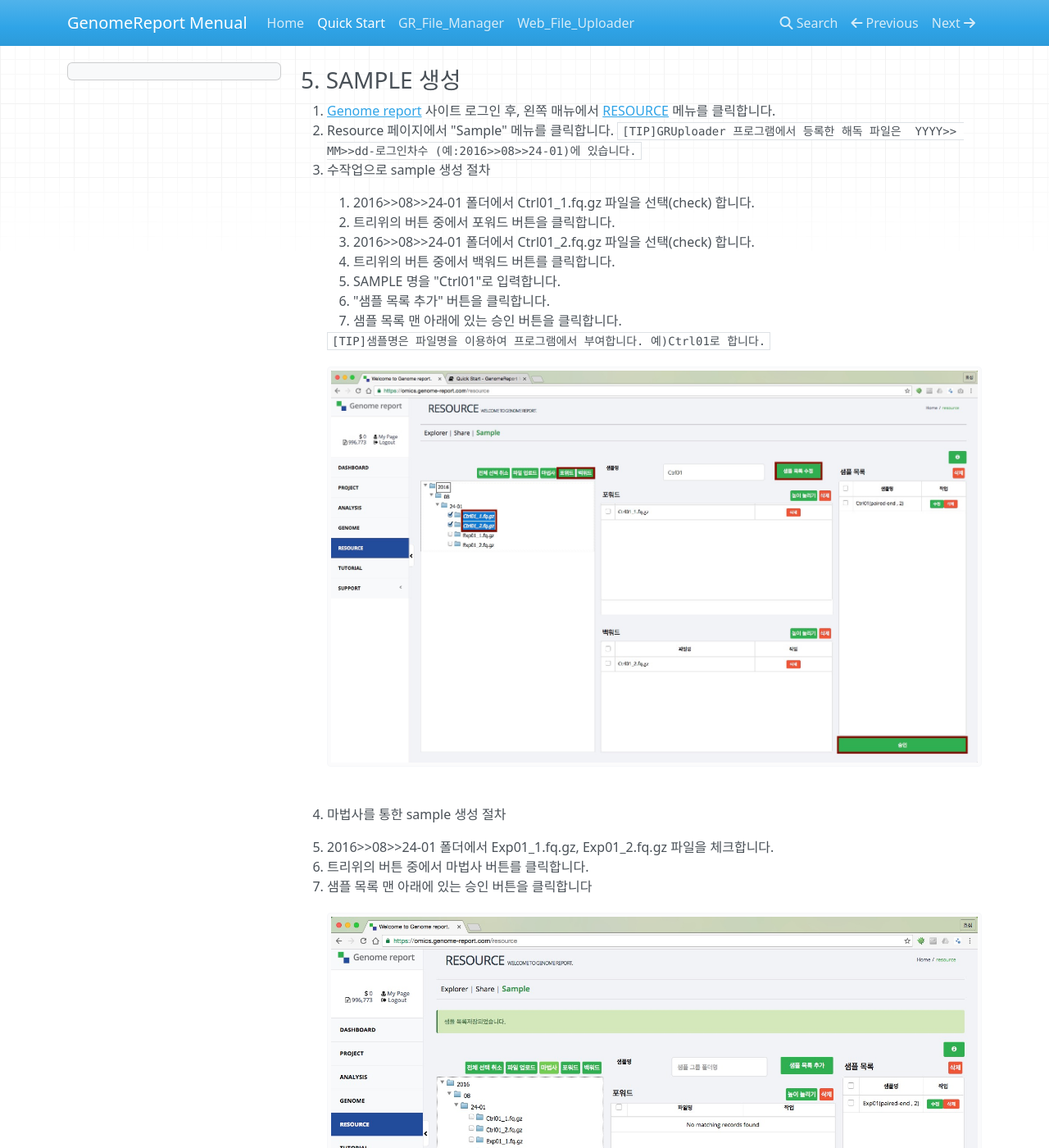
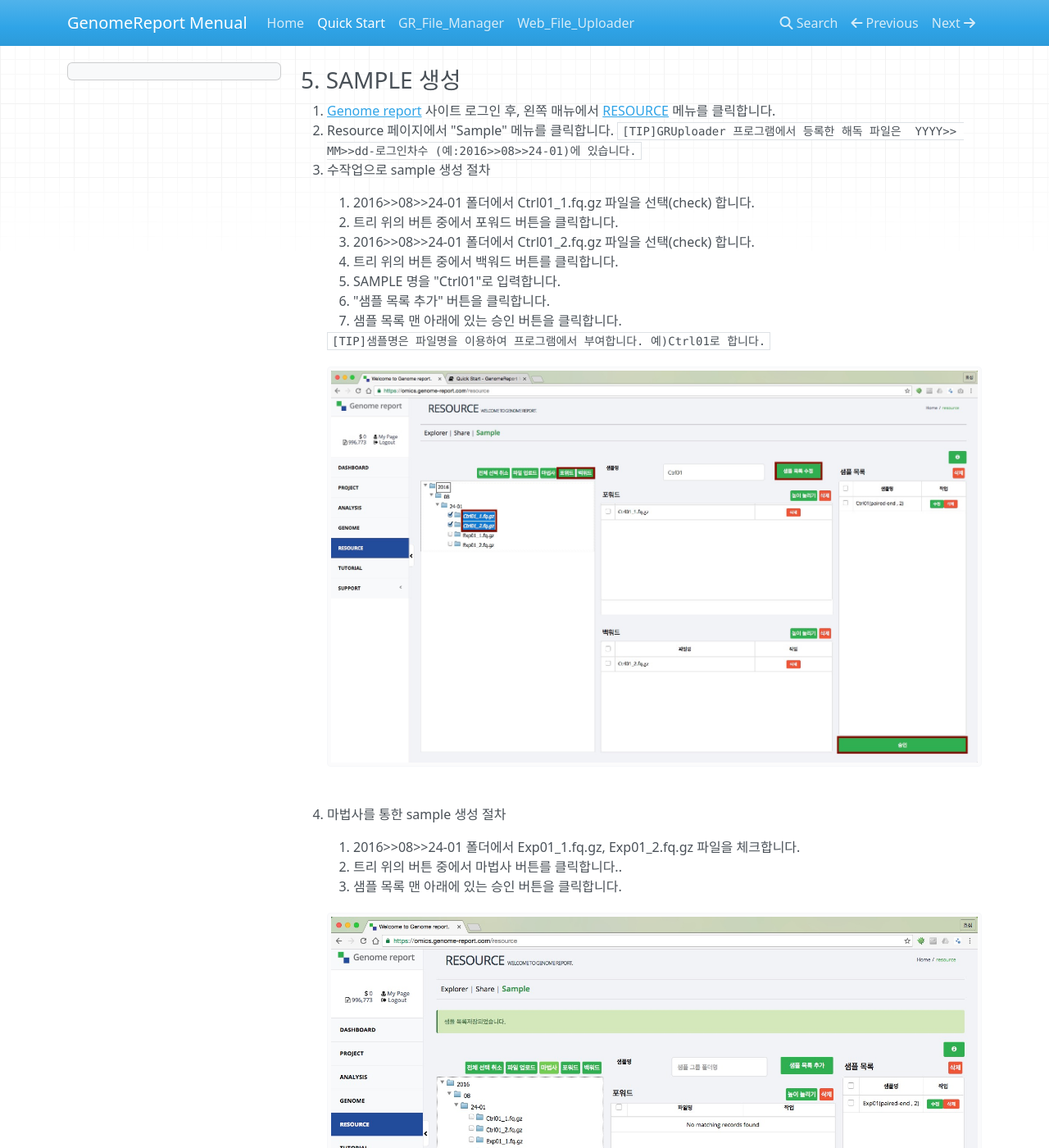
Before and after one commit to genomereport/gimanual, an MkDocs documentation site: the page built from docs/Quick_Start.md, in a window 1280 px wide and 1400 px high, scrolled down 2881 px. Shown: the whole window at 82% size. Built offline with MkDocs 1.6.1, drawn with Linux system fonts in a browser that asks for light colours; nearby versions of some CDN libraries; old or Windows-style settings are respelled for this version of MkDocs; some of the changed text lies outside the part shown.

Commit message:
튜트리얼 수정

`````diff
--- a/docs/Quick_Start.md
+++ b/docs/Quick_Start.md
@@ -74,9 +74,9 @@
      ````
 3. 수작업으로 sample 생성 절차
     1. 2016>>08>>24-01 폴더에서 Ctrl01_1.fq.gz 파일을 선택(check) 합니다.
-    1. 트리위의 버튼 중에서 포워드 버튼을 클릭합니다.
+    1. 트리 위의 버튼 중에서 포워드 버튼을 클릭합니다.
     1. 2016>>08>>24-01 폴더에서 Ctrl01_2.fq.gz 파일을 선택(check) 합니다.
-    1. 트리위의 버튼 중에서 백워드 버튼를 클릭합니다.
+    1. 트리 위의 버튼 중에서 백워드 버튼를 클릭합니다.
     1. SAMPLE 명을  "Ctrl01"로 입력합니다.
     1. "샘플 목록 추가" 버튼을 클릭합니다.
     1. 샘플 목록 맨 아래에 있는 승인 버튼을 클릭합니다.
@@ -86,11 +86,13 @@
     ````
    ![화면](https://github.com/genomereport/gimanual/raw/master/docs/images/sample_screen_1.jpg)
 
+
 4. 마법사를 통한 sample 생성 절차
-   1. 2016>>08>>24-01 폴더에서 Exp01_1.fq.gz, Exp01_2.fq.gz 파일을 체크합니다.
-   1. 트리위의 버튼 중에서 마법사 버튼를 클릭합니다.
-   1. 샘플 목록 맨 아래에 있는 승인 버튼을 클릭합니다
-   ![화면](https://github.com/genomereport/gimanual/raw/master/docs/images/sample_wizard.jpg)
+     1. 2016>>08>>24-01 폴더에서 Exp01_1.fq.gz, Exp01_2.fq.gz 파일을 체크합니다.
+     1. 트리 위의 버튼 중에서 마법사 버튼를 클릭합니다..
+     1. 샘플 목록 맨 아래에 있는 승인 버튼을 클릭합니다.
+
+      ![화면](https://github.com/genomereport/gimanual/raw/master/docs/images/sample_wizard.jpg)
 
       ````
      [TIP]Explorer 페이지에서 트리를 조회하면  user>>uncategorized>>년(YYYY)>>월(MM)>>일(DD)에 생성한 샘플을 확인할 수 있습니다. 년월일은 SAMPLE 생성일입니다.
@@ -129,10 +131,9 @@
  1. 로그인 상태가 아니면 로그인을 합니다.
  2. <a href="https://omics.genome-report.com/project" target="_blank"> PRJECT </a>페이지로 이동합니다.
 ![화면](https://github.com/genomereport/gimanual/raw/master/docs/images/project_screen.jpg)
-
-````
- [TIP]프로젝트의 상태가 "오류"이면  Q&A에 문의를 해주세요..
- [TIP]문의시 ID와 제목을 꼭 기재해 주세요.
- [TIP]프로젝트 진행 상황 수신 메일에서도  오류 프로젝트가 있으면 Q&A에 문의를 해주세요.
-````
+ ````
+   [TIP]프로젝트의 상태가 "오류"이면  Q&A에 문의를 해주세요..
+   [TIP]문의시 ID와 제목을 꼭 기재해 주세요.
+   [TIP]프로젝트 진행 상황 수신 메일에서도  오류 프로젝트가 있으면 Q&A에 문의를 해주세요.
+  ````
  3. 테이블에서 "유전자 발현량 및 발현량 차이 분석" 제목의  프로젝트를 클릭합니다. 프로젝트 보고서 페이지로 이동합니다.
`````
